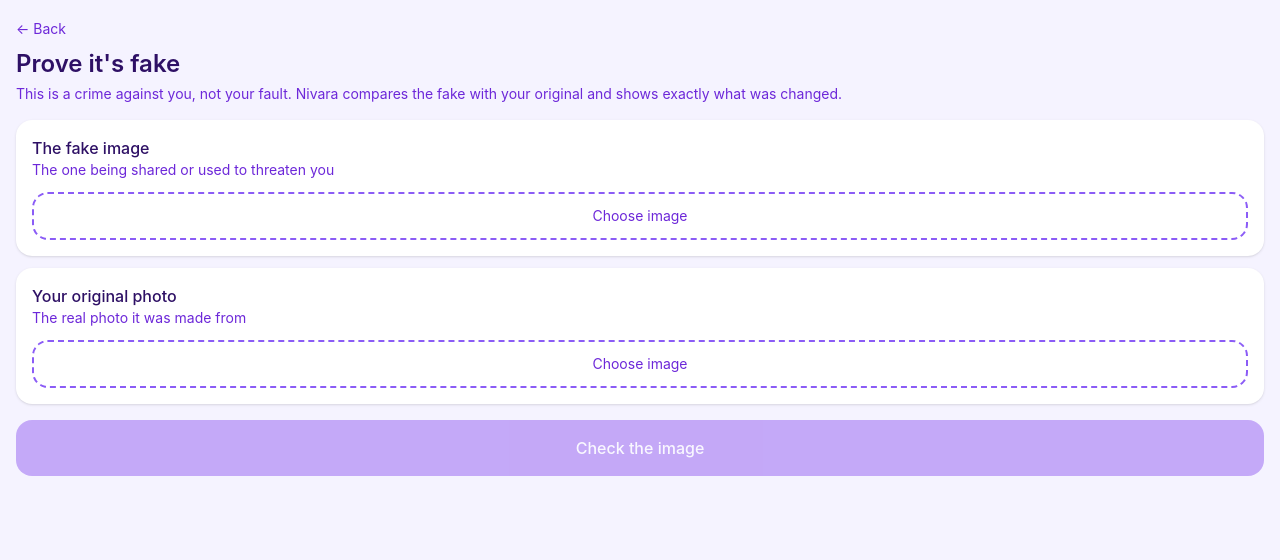
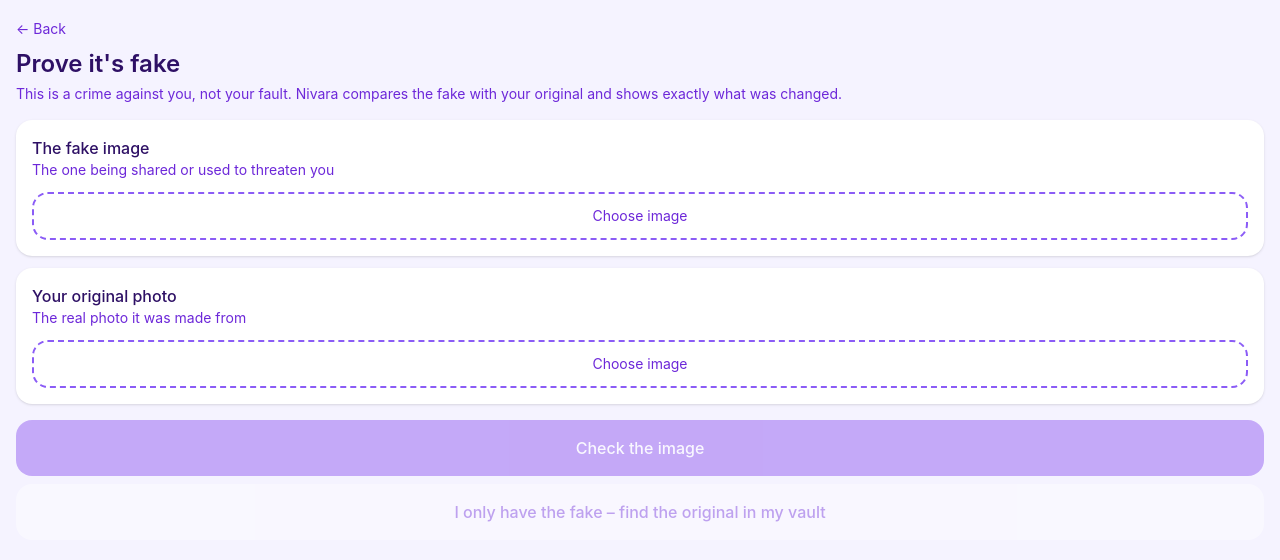
Before and after one commit to Pavana123-2007/Nivara, a React (Vite) app in the folder frontend/: page /nivara/prove in a window 1280 px wide. Shown: the top 560 px of the page. Built offline with nearby package versions, Linux system fonts and the light colour scheme; no server answers.

Commit message:
Prove: find the original in the vault

```diff
--- a/frontend/src/features/unmask/ProveFake.jsx
+++ b/frontend/src/features/unmask/ProveFake.jsx
@@ -4,6 +4,8 @@
 import BlurReveal from './BlurReveal.jsx'
 import SpreadFinder from './SpreadFinder.jsx'
 import { setLastResult } from './lastResult.js'
+import { findSource, itemToFile } from './findSource.js'
+import { loadVaultItems } from './vaultBridge.js'
 
 function usePreview(file) {
   const [url, setUrl] = useState(null)
@@ -46,6 +48,7 @@
   const [error, setError] = useState(null)
   const [result, setResult] = useState(null)
   const [copied, setCopied] = useState(false)
+  const [search, setSearch] = useState(null)
   const fakeUrl = usePreview(fake)
   const originalUrl = usePreview(original)
 
@@ -57,6 +60,34 @@
     setResult(null)
     try {
       const r = await compareImages(fake, original)
+      setResult(r)
+      setLastResult({
+        ...r,
+        verifyUrl: r.verify_id ? `${window.location.origin}/verify/${r.verify_id}` : null,
+      })
+    } catch (e) {
+      setError(e.message || 'Something went wrong. Please try again.')
+    } finally {
+      setLoading(false)
+    }
+  }
+
+  async function findAndCheck() {
+    setLoading(true)
+    setError(null)
+    setResult(null)
+    setSearch(null)
+    try {
+      const { items, demo } = await loadVaultItems()
+      const { match, best, checked } = await findSource(fake, demo ? [] : items)
+      if (!match) {
+        setSearch({ found: false, checked, bestScore: best ? best.score : null })
+        return
+      }
+      const originalFile = await itemToFile(match.item)
+      setOriginal(originalFile)
+      setSearch({ found: true, checked, score: match.score, savedAt: match.item.created_at })
+      const r = await compareImages(fake, originalFile)
       setResult(r)
       setLastResult({
         ...r,
@@ -98,6 +129,30 @@
       >
         {loading ? 'Checking... (about 5 seconds)' : 'Check the image'}
       </button>
+
+      <button
+        onClick={findAndCheck}
+        disabled={!fake || loading}
+        className="mt-2 w-full rounded-card border-2 border-nivara-600 bg-white p-4 font-medium text-nivara-700 disabled:opacity-40"
+      >
+        {loading ? 'Searching your vault...' : 'I only have the fake – find the original in my vault'}
+      </button>
+
+      {search?.found && (
+        <p className="mt-3 rounded-card bg-nivara-100 p-3 text-sm text-nivara-900">
+          Found in your vault: this fake was made from your photo saved on{' '}
+          {new Date(search.savedAt).toLocaleDateString()} ({Math.round(search.score * 100)}% match). It is now shown
+          as "Your original photo" above.
+        </p>
+      )}
+
+      {search && !search.found && (
+        <p className="mt-3 rounded-card bg-white p-3 text-sm text-nivara-900">
+          No matching photo in your vault (checked {search.checked} photo{search.checked === 1 ? '' : 's'}
+            {search.bestScore != null ? `, closest ${Math.max(0, Math.round(search.bestScore * 100))}%` : ''}).
+        </p>
+      )}
+
 
       {error && <p role="alert" className="mt-3 text-sm text-danger">{error}</p>}
 
```
